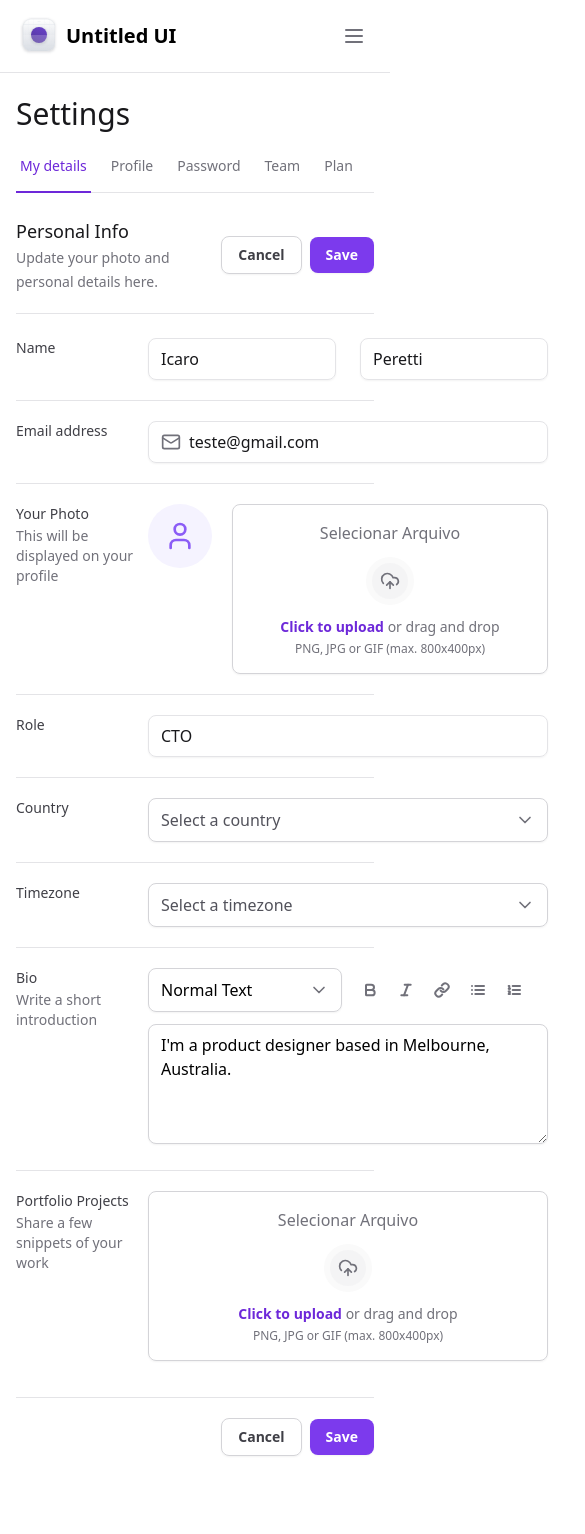
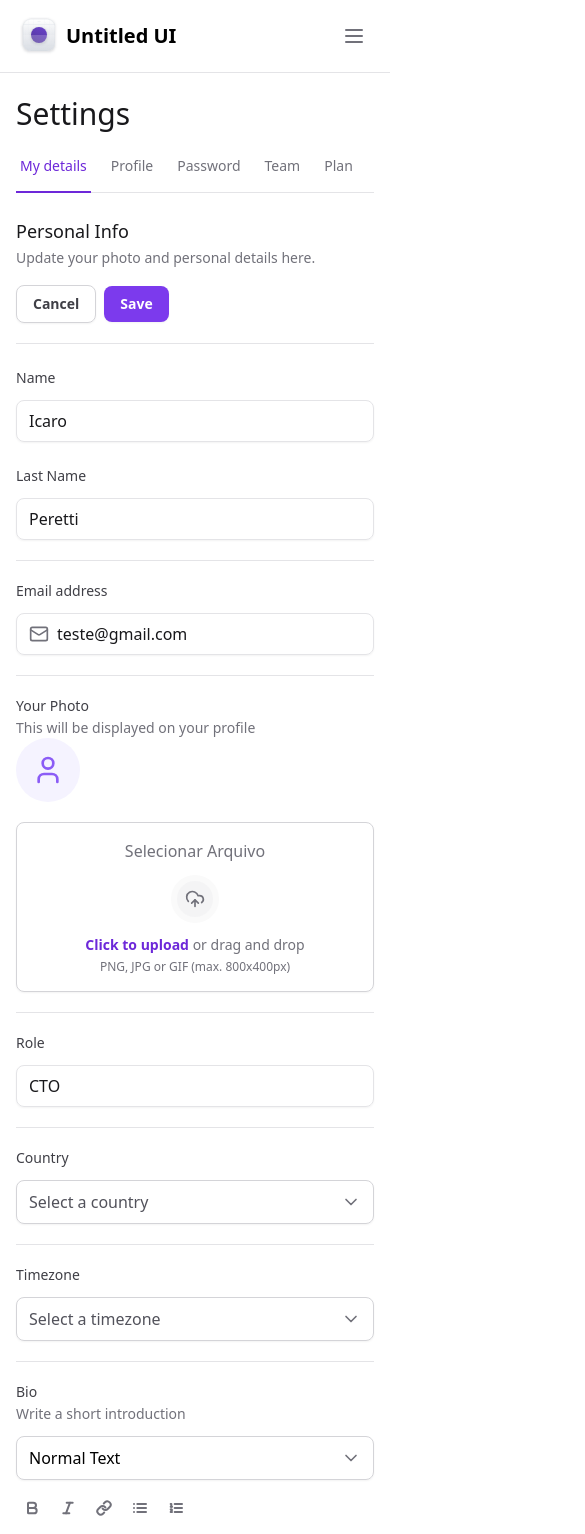
Before and after one commit to icaroperetti/tailwind-master, a Next.js app: page / in a window 390 px wide. Shown: the top 1534 px of the page, 585 px wide, since content can reach past the window. Before the commit the page ends 1504 px from the top, so only its background shows below. Built offline with nearby package versions, Linux system fonts and the light colour scheme.

Commit message:
feat: responsivity on form

```diff
--- a/src/app/page.tsx
+++ b/src/app/page.tsx
@@ -15,7 +15,7 @@
       <SettingsTabs />
 
       <div className="mt-6 flex flex-col">
-        <div className="flex items-center justify-between border-b border-zinc-200 pb-5">
+        <div className="flex flex-col justify-between gap-4 border-b border-zinc-200 pb-5 lg:flex-row lg:items-center">
           <div className="space-y-1">
             <h2 className="text-lg font-medium text-zinc-900">Personal Info</h2>
             <span className="text-sm text-zinc-500">
@@ -36,14 +36,14 @@
           id="settings"
           className="mt-6 flex w-full flex-col gap-5 divide-y divide-zinc-200"
         >
-          <div className="grid grid-cols-form gap-3">
+          <div className="flex flex-col gap-3 lg:grid lg:grid-cols-form">
             <label
               htmlFor="firstName"
               className="text-sm font-medium text-zinc-700"
             >
               Name
             </label>
-            <div className="grid grid-cols-2 gap-6">
+            <div className="flex flex-col gap-6 lg:grid lg:grid-cols-2">
               <Input.Root>
                 <Input.Control
                   id="firstName"
@@ -51,13 +51,26 @@
                   placeholder="First Name"
                 />
               </Input.Root>
-              <Input.Root>
-                <Input.Control defaultValue="Peretti" placeholder="Last Name" />
-              </Input.Root>
+
+              <div className="flex flex-col gap-3 lg:block">
+                <label
+                  htmlFor="lastName"
+                  className="text-sm font-medium text-zinc-700 lg:sr-only"
+                >
+                  Last Name
+                </label>
+                <Input.Root>
+                  <Input.Control
+                    id="lastName"
+                    defaultValue="Peretti"
+                    placeholder="Last Name"
+                  />
+                </Input.Root>
+              </div>
             </div>
           </div>
 
-          <div className="grid grid-cols-form gap-3 pt-5">
+          <div className="flex flex-col gap-3 pt-5 lg:grid lg:grid-cols-form">
             <label
               htmlFor="email"
               className="text-sm font-medium text-zinc-700"
@@ -78,7 +91,7 @@
             </div>
           </div>
 
-          <div className="group grid grid-cols-form gap-3 pt-5">
+          <div className="flex flex-col pt-5 lg:grid lg:grid-cols-form">
             <label
               htmlFor="photo"
               className="text-sm font-medium text-zinc-700"
@@ -89,14 +102,14 @@
               </span>
             </label>
 
-            <FileInput.Root className="flex items-start gap-5">
+            <FileInput.Root className="flex flex-col gap-5 lg:flex-row lg:items-start">
               <FileInput.ImagePreview />
               <FileInput.Trigger />
               <FileInput.Control />
             </FileInput.Root>
           </div>
 
-          <div className="grid grid-cols-form gap-3 pt-5">
+          <div className="flex flex-col gap-3 pt-5 lg:grid lg:grid-cols-form">
             <label htmlFor="role" className="text-sm font-medium text-zinc-700">
               Role
             </label>
@@ -107,7 +120,7 @@
             </div>
           </div>
 
-          <div className="grid grid-cols-form gap-3 pt-5">
+          <div className="flex flex-col gap-3 pt-5 lg:grid lg:grid-cols-form">
             <label
               htmlFor="country"
               className="text-sm font-medium text-zinc-700"
@@ -120,7 +133,7 @@
             </Select>
           </div>
 
-          <div className="grid grid-cols-form gap-3 pt-5">
+          <div className="flex flex-col gap-3 pt-5 lg:grid lg:grid-cols-form">
             <label
               htmlFor="timezone"
               className="text-sm font-medium text-zinc-700"
@@ -137,7 +150,7 @@
             </Select>
           </div>
 
-          <div className="grid grid-cols-form gap-3 pt-5">
+          <div className="flex flex-col gap-3 pt-5 lg:grid lg:grid-cols-form">
             <label
               htmlFor="email"
               className="text-sm font-medium text-zinc-700"
@@ -148,7 +161,7 @@
               </span>
             </label>
             <div className="space-y-3">
-              <div className="grid grid-cols-2 gap-3">
+              <div className="flex flex-col gap-3 lg:grid lg:grid-cols-2">
                 <Select placeholder="" defaultValue="normal">
                   <SelectItem
                     value="normal"
@@ -186,7 +199,7 @@
             </div>
           </div>
 
-          <div className="grid grid-cols-form gap-3 pt-5">
+          <div className="flex flex-col gap-3 pt-5 lg:grid lg:grid-cols-form">
             <label
               htmlFor="email"
               className="text-sm font-medium text-zinc-700"
@@ -203,7 +216,7 @@
             </FileInput.Root>
           </div>
 
-          <div className="flex items-center justify-end gap-2 pt-5">
+          <div className="flex items-center justify-end gap-2 pb-5 pt-5 lg:pb-0">
             <Button type="button" variant="outline">
               Cancel
             </Button>
```
